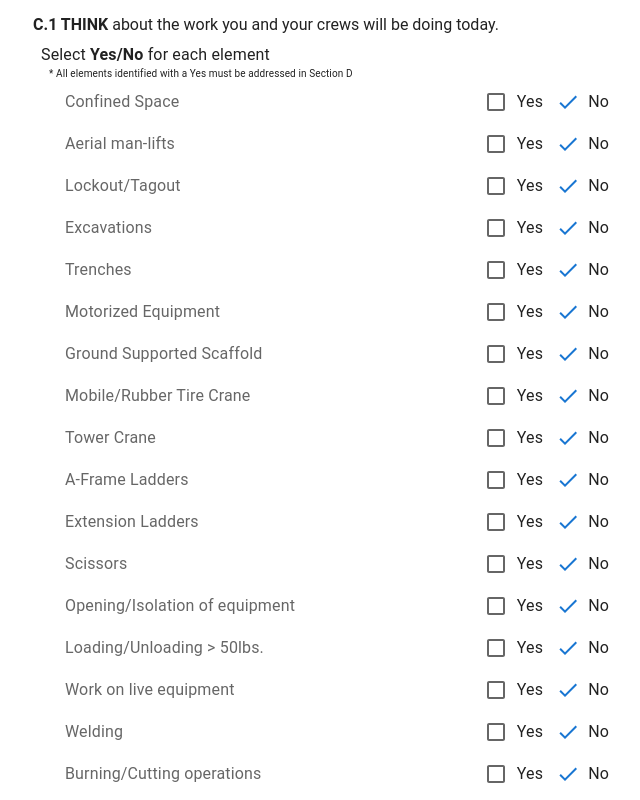
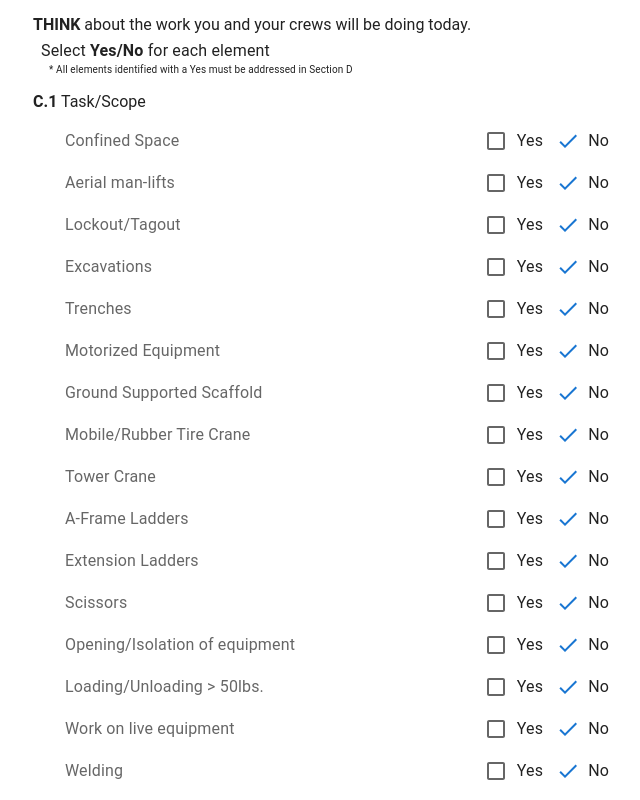
Before and after one commit to Trevor5008/jha-form-prototype, a Next.js app: page /page-three in a window 1280 px wide. Shown: the top 800 px of the page, without its empty margins (55-695 px from the left). Built offline with nearby package versions, Linux system fonts and the light colour scheme.

Commit message:
Re-arranged headings

```diff
--- a/app/components/SectionCOptions.jsx
+++ b/app/components/SectionCOptions.jsx
@@ -13,7 +13,6 @@ import {
    properPpe
 } from "@/lib/options"
 import { useState } from "react"
-import { ConnectingAirportsOutlined } from "@mui/icons-material"
 
 export default function SelectCOptions({ onOptionsChange }) {
    const [options, setOptions] = useState([])
@@ -33,14 +32,11 @@ export default function SelectCOptions({ onOptionsChange }) {
 
    return (
       <Container className="mt-4 px-0">
-         {/* C.1 */}
+         <Box marginBottom={2}>
          <Typography
             variant="h3"
-            marginBottom={1}
+            marginBottom={0.5}
          >
-            <span className="font-bold">
-               C.1{" "}
-            </span>
             <span className="font-bold">
                THINK{" "}
             </span>
@@ -63,6 +59,15 @@ export default function SelectCOptions({ onOptionsChange }) {
          >
             * All elements identified with a Yes
             must be addressed in Section D
+         </Typography>
+         </Box>
+         {/* C.1 */}
+         <Typography
+            variant="h3"
+            marginBottom={1}
+         >
+            <span className="font-bold">C.1</span>{" "}
+            Task/Scope
          </Typography>
          <Box
             sx={{
```
